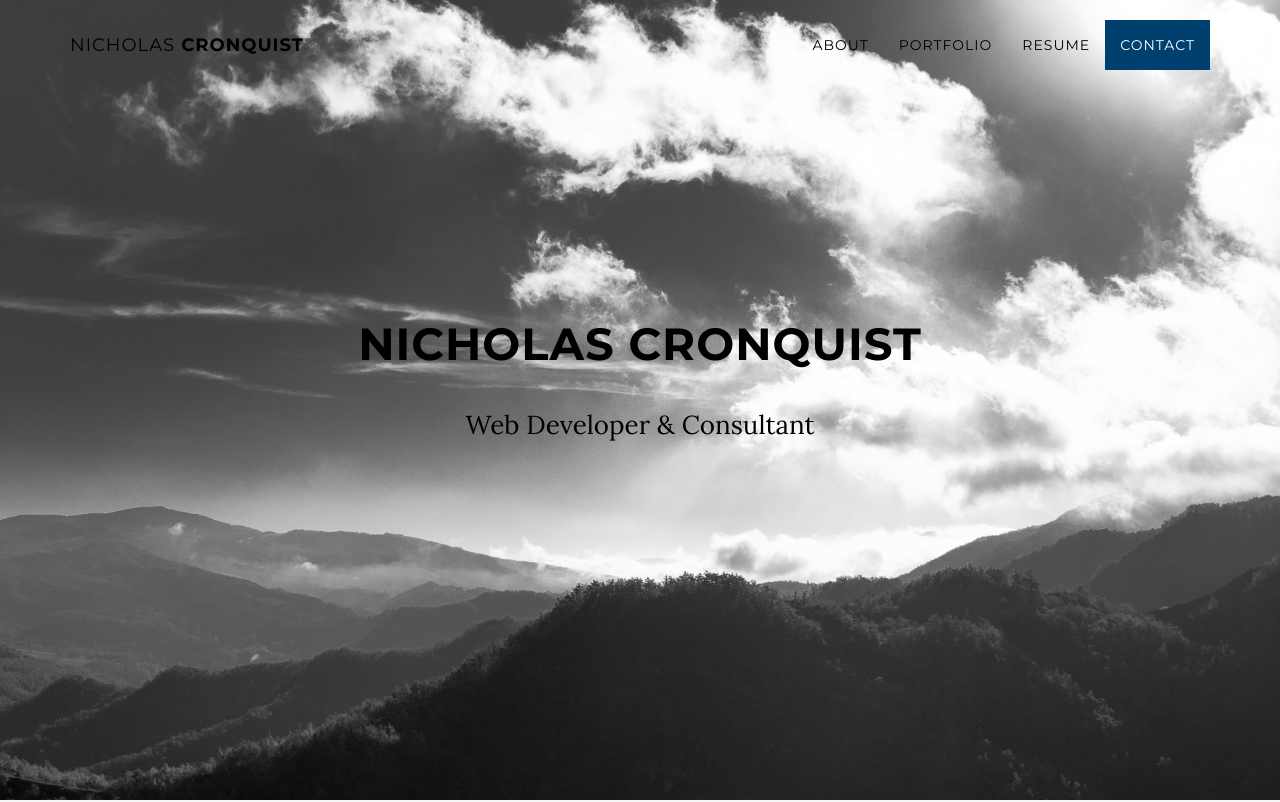
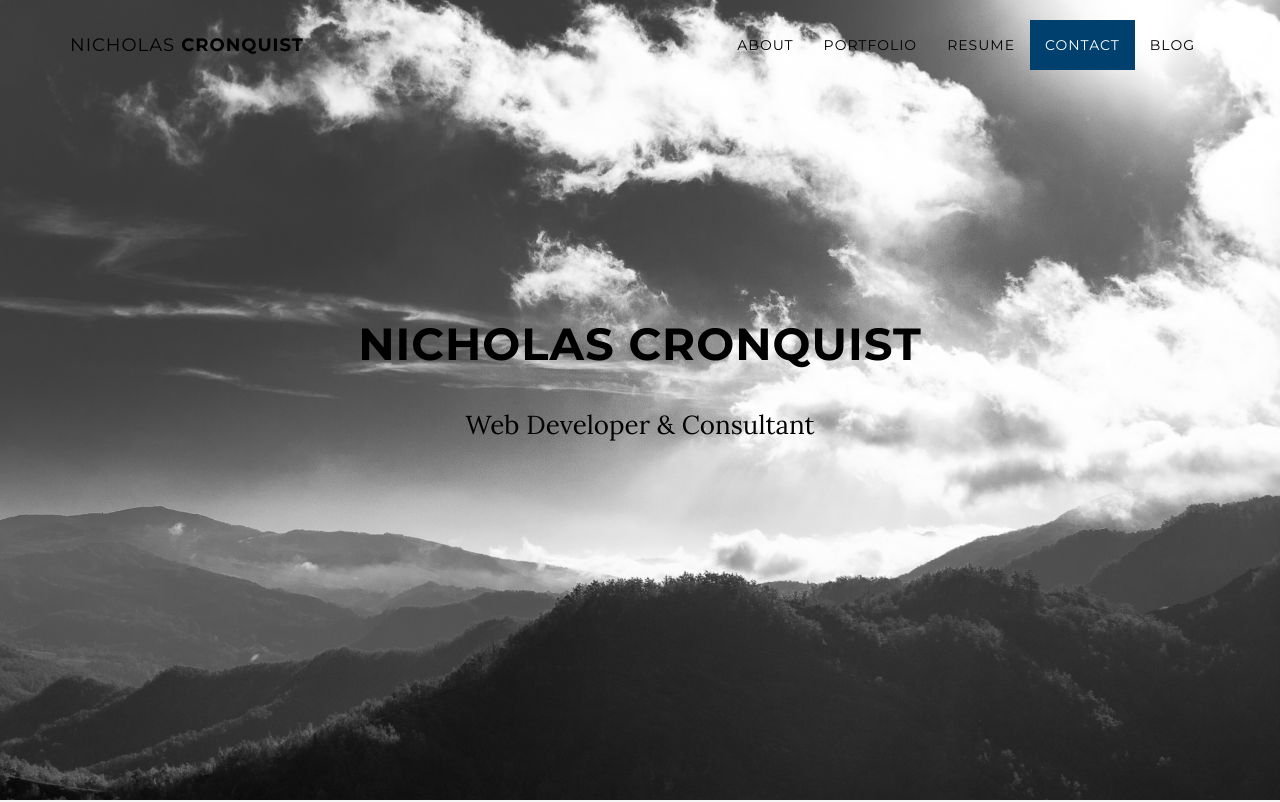
Before and after one commit to ncronquist/ncronquist.github.io, a plain HTML site: page index.html in a window 1280 px wide. Shown: the top 802 px of the page. Drawn offline with Linux system fonts and the light colour scheme.

Commit message:
Add link to blog

```diff
--- a/index.html
+++ b/index.html
@@ -70,6 +70,9 @@ For details, see http://www.apache.org/licenses/LICENSE-2.0.
           </li>
           <li>
             <a class="page-scroll" href="#contact">Contact</a>
+          </li>
+          <li>
+            <a class="page-scroll" href="/blog">Blog</a>
           </li>
         </ul>
       </div>
```
